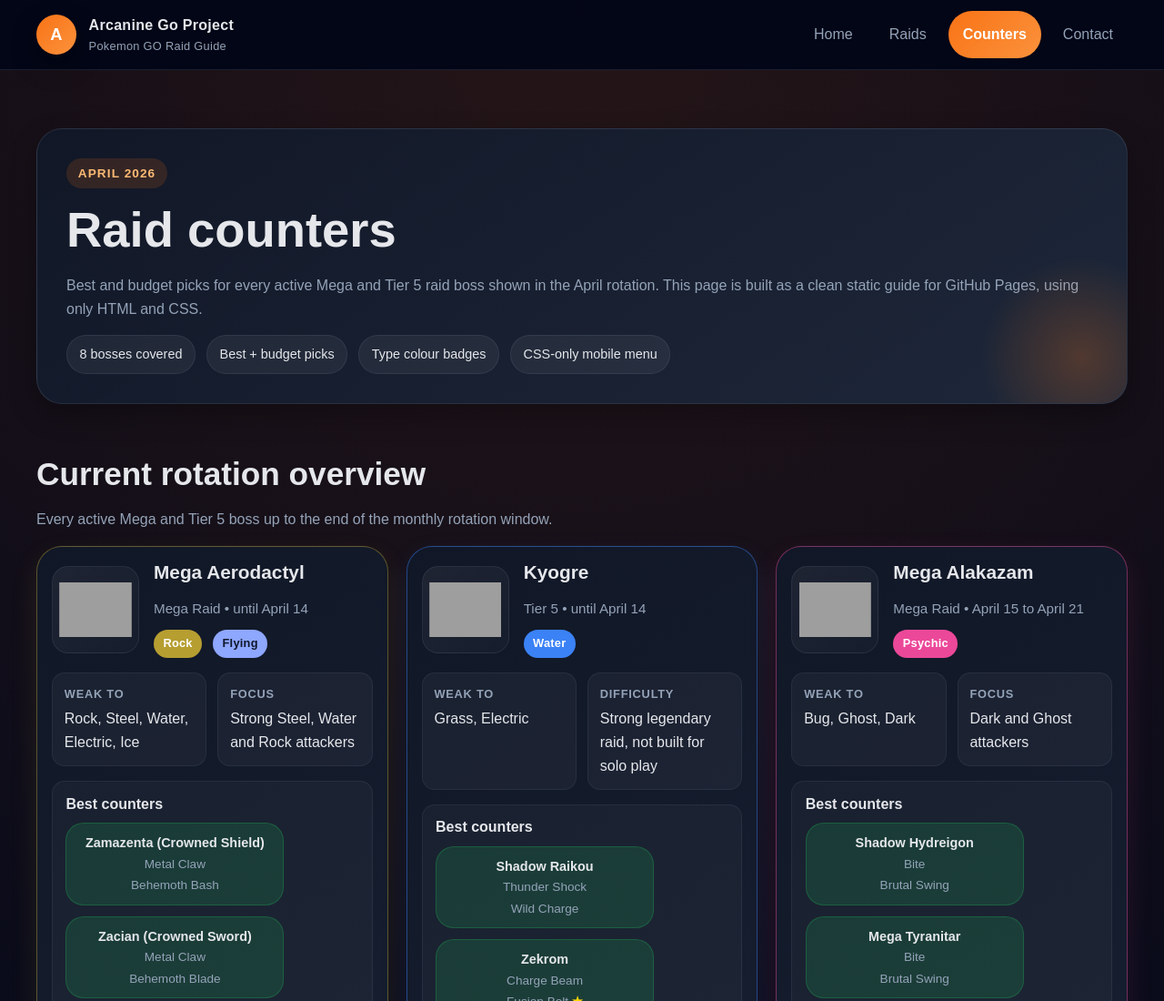
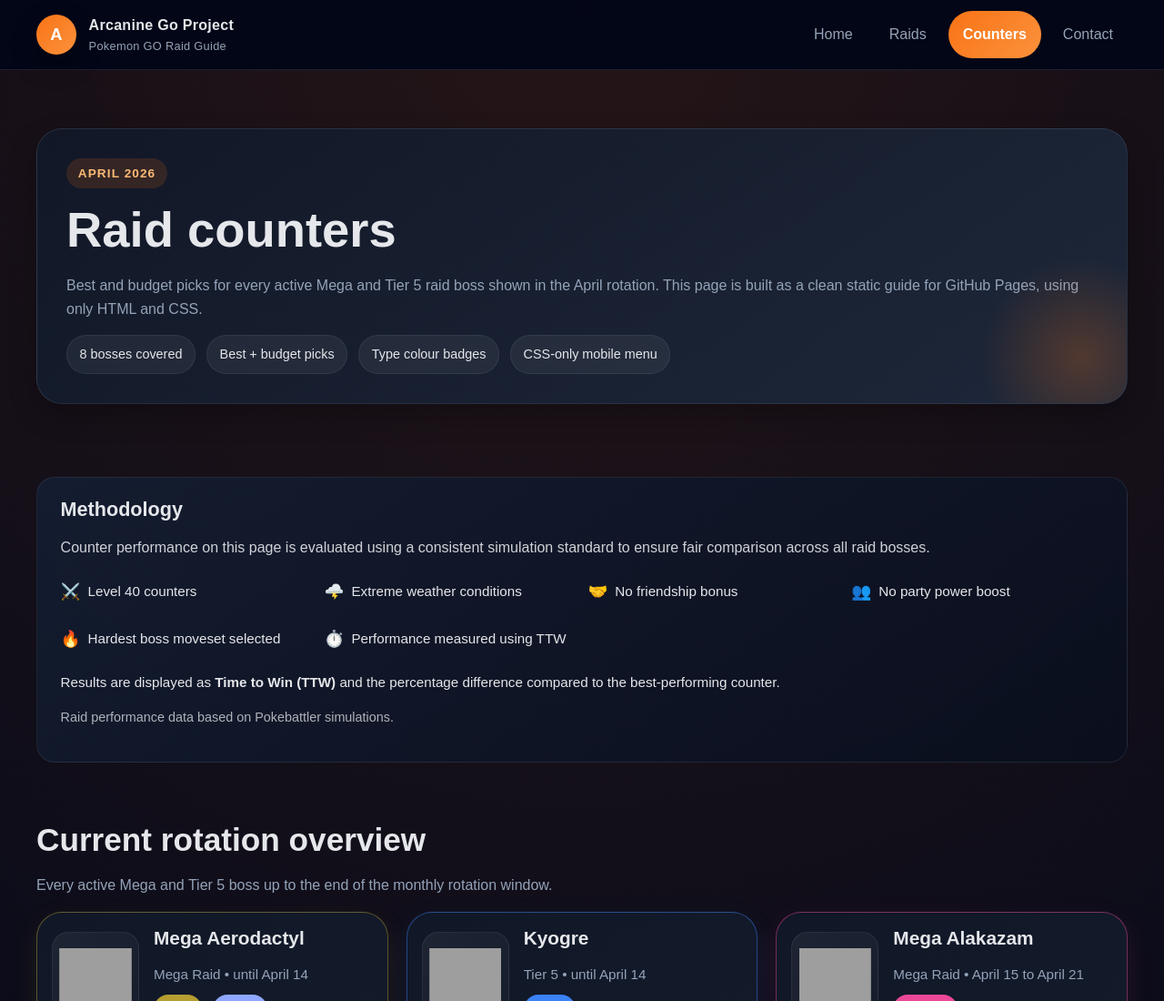
Before and after one commit to StormHB/arcanine_go_project, a plain HTML site: page counters.html in a window 1280 px wide. Shown: the top 1100 px of the page at 91% size. Drawn offline with Linux system fonts and the light colour scheme; grey boxes are pictures that could not be loaded.

Commit message:
Add methodology section and define counter evaluation standard

```diff
--- a/counters.html
+++ b/counters.html
@@ -58,6 +58,64 @@
           <span class="pill">Type colour badges</span>
           <span class="pill">CSS-only mobile menu</span>
         </div>
+      </div>
+    </div>
+  </section>
+
+  <section class="methodology">
+    <div class="container">
+      <div class="methodology-box">
+
+        <h2>Methodology</h2>
+
+        <p class="methodology-intro">
+          Counter performance on this page is evaluated using a consistent simulation standard
+          to ensure fair comparison across all raid bosses.
+        </p>
+
+        <div class="methodology-grid">
+
+          <div class="methodology-item">
+            <span class="method-icon">⚔️</span>
+            <span>Level 40 counters</span>
+          </div>
+
+          <div class="methodology-item">
+            <span class="method-icon">🌩️</span>
+            <span>Extreme weather conditions</span>
+          </div>
+
+          <div class="methodology-item">
+            <span class="method-icon">🤝</span>
+            <span>No friendship bonus</span>
+          </div>
+
+          <div class="methodology-item">
+            <span class="method-icon">👥</span>
+            <span>No party power boost</span>
+          </div>
+
+          <div class="methodology-item">
+            <span class="method-icon">🔥</span>
+            <span>Hardest boss moveset selected</span>
+          </div>
+
+          <div class="methodology-item">
+            <span class="method-icon">⏱️</span>
+            <span>Performance measured using TTW</span>
+          </div>
+
+        </div>
+
+        <p class="methodology-note">
+          Results are displayed as <strong>Time to Win (TTW)</strong> and the percentage difference
+          compared to the best-performing counter.
+        </p>
+
+        <p class="methodology-credit">
+          Raid performance data based on Pokebattler simulations.
+        </p>
+
       </div>
     </div>
   </section>
--- a/css/style.css
+++ b/css/style.css
@@ -1457,3 +1457,63 @@
   background: rgba(255, 152, 0, 0.16);
   border-color: rgba(255, 152, 0, 0.35);
 }
+
+.methodology {
+  margin-top: 1.5rem;
+}
+
+.methodology-box {
+  padding: 1.4rem 1.6rem;
+  border-radius: 20px;
+  background: linear-gradient(145deg, rgba(20,30,50,0.9), rgba(10,15,30,0.9));
+  border: 1px solid rgba(255,255,255,0.08);
+  backdrop-filter: blur(10px);
+}
+
+.methodology-box h2 {
+  margin-bottom: 0.5rem;
+  font-size: 1.35rem;
+}
+
+.methodology-intro {
+  margin-bottom: 1rem;
+  opacity: 0.9;
+}
+
+.methodology-grid {
+  display: grid;
+  grid-template-columns: repeat(auto-fit, minmax(220px, 1fr));
+  gap: 0.8rem;
+  margin-bottom: 1rem;
+}
+
+.methodology-item {
+  display: flex;
+  align-items: center;
+  gap: 0.5rem;
+  font-size: 0.95rem;
+  padding: 0.35rem 0;
+}
+
+.method-icon {
+  font-size: 1.1rem;
+}
+
+.methodology-note {
+  font-size: 0.95rem;
+  margin-bottom: 0.6rem;
+}
+
+.methodology-credit {
+  font-size: 0.9rem;
+  opacity: 0.75;
+}
+
+.methodology-item {
+  transition: transform 0.15s ease, opacity 0.15s ease;
+}
+
+.methodology-item:hover {
+  transform: translateY(-2px);
+  opacity: 0.9;
+}
```
